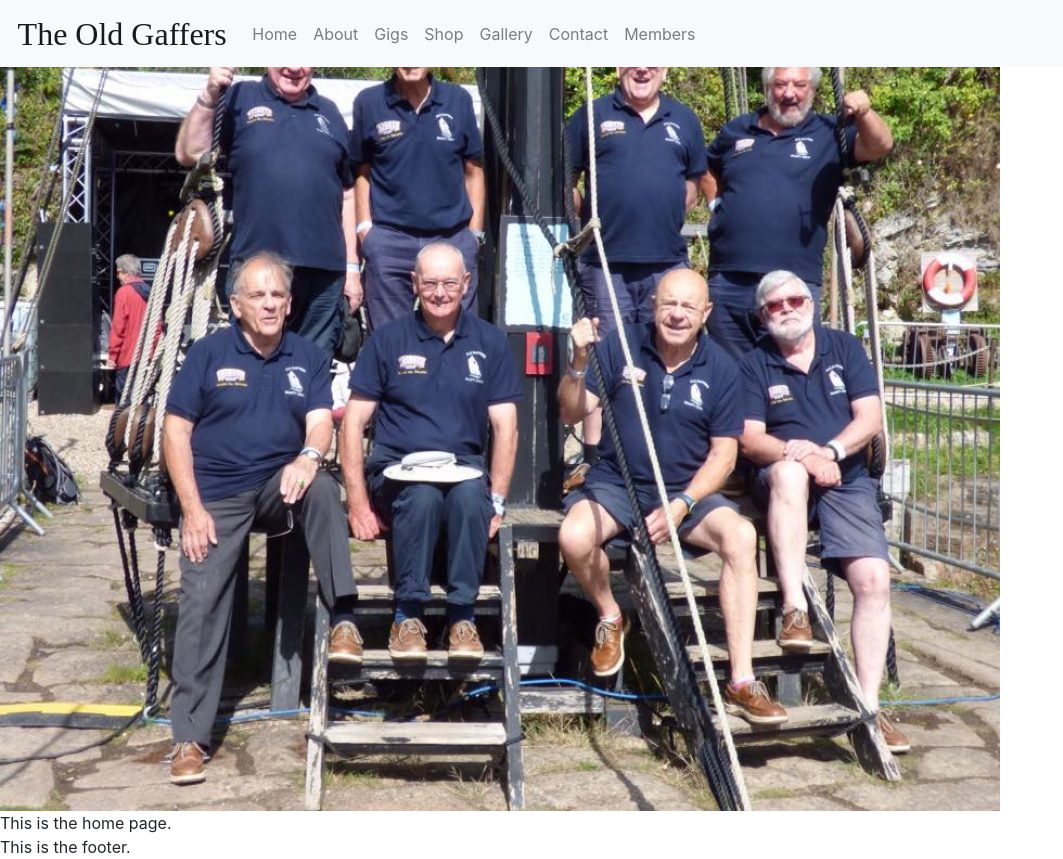
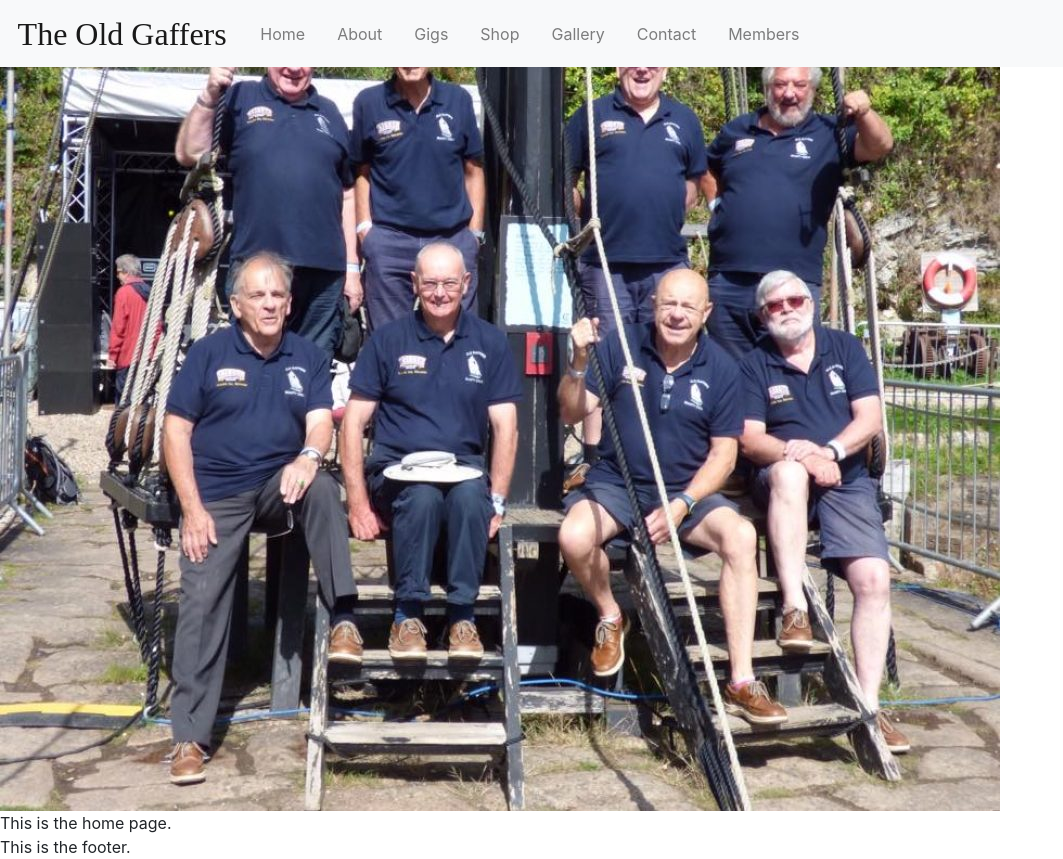
Before and after one commit to sophieatgithub/gaffers-website, a React (Create React App) app: page /#/ in a window 1280 px wide. Shown: the whole page, without its empty margins (0-1063 px from the left). Built offline with nearby package versions, Linux system fonts and the light colour scheme; a web font is replaced by a local one.

Commit message:
navbar-spacing

```diff
--- a/src/components/header.js
+++ b/src/components/header.js
@@ -19,24 +19,24 @@ export default class Home extends Component {
                         <div className="collapse navbar-collapse" id="navbarNav">
                             <ul className="navbar-nav">
                                 <li className="nav-item">
-                                    <Link className="nav-link" to='/'>Home</Link>
+                                    <Link className="nav-link mx-2" to='/'>Home</Link>
                                 </li>
                                 <li className="nav-item">
-                                    <Link className="nav-link" to='/about'>About</Link>
+                                    <Link className="nav-link mx-2" to='/about'>About</Link>
                                 </li>
                                 <li className="nav-item">
-                                    <Link className="nav-link" to='/gigs'>Gigs</Link>
+                                    <Link className="nav-link mx-2" to='/gigs'>Gigs</Link>
                                 </li>
                                 <li className="nav-item">
-                                    <Link className="nav-link" to='/shop'>Shop</Link>
+                                    <Link className="nav-link mx-2" to='/shop'>Shop</Link>
                                 </li>
-                                <li className="nav-item">
+                                <li className="nav-item mx-2">
                                     <Link className="nav-link" to='/gallery'>Gallery</Link>
                                 </li>
-                                <li className="nav-item">
+                                <li className="nav-item mx-2">
                                     <Link className="nav-link" to='/contact'>Contact</Link>
                                 </li>
-                                <li className="nav-item">
+                                <li className="nav-item mx-2">
                                     <Link className="nav-link" to='/members'>Members</Link>
                                 </li>
                             </ul>
```
Also changed, not shown: src/styles/font.css (line endings or trailing spaces).
